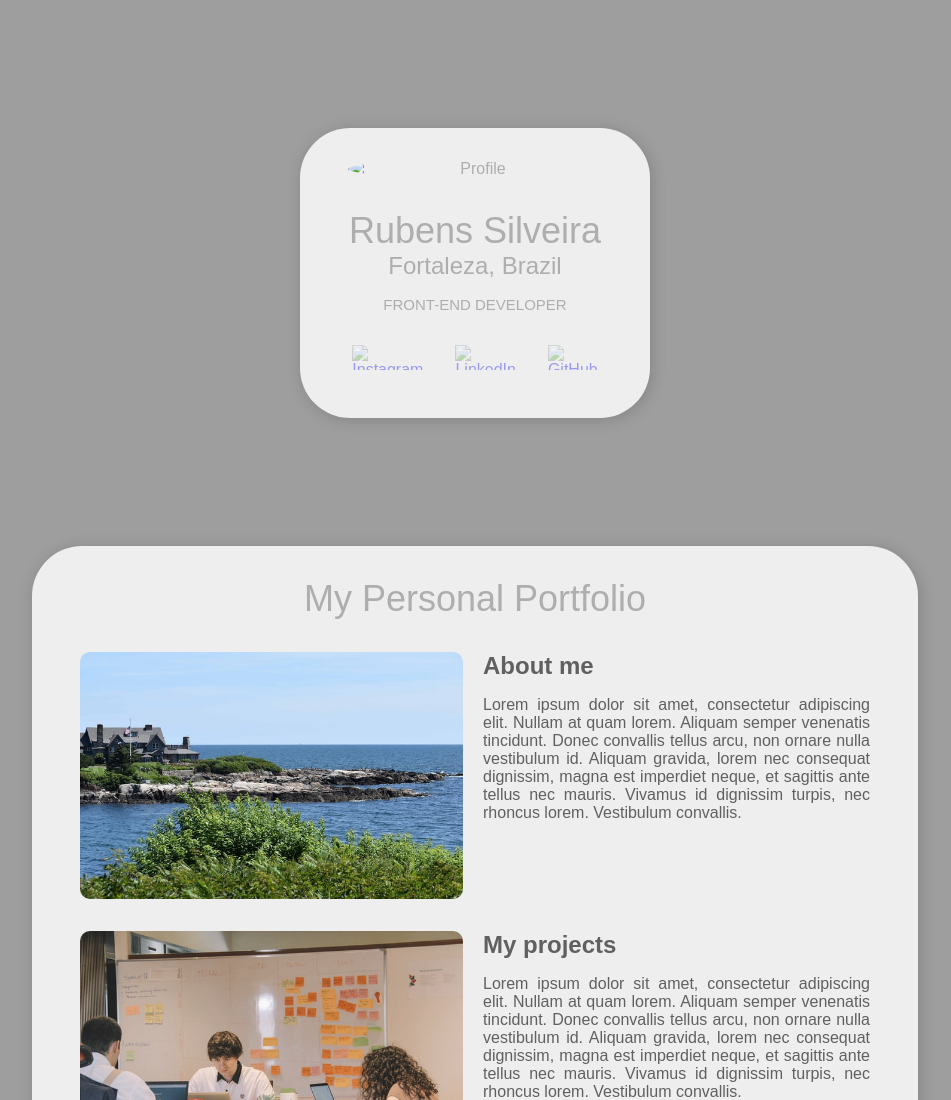
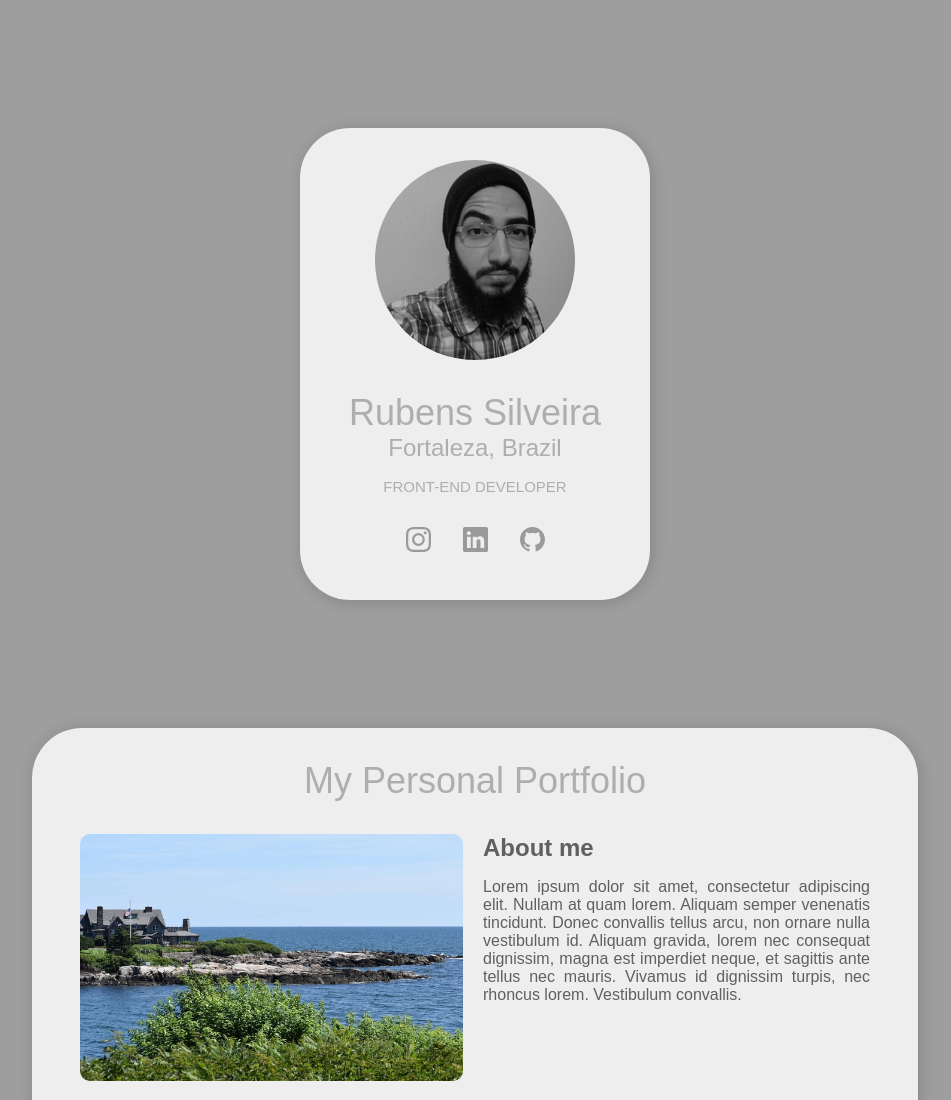
Before and after one commit to rubens-fs/a-personal-portfolio-project, a plain HTML site: page index.html in a window 1280 px wide. Shown: the top 1100 px of the page, without its empty margins (165-1116 px from the left). Drawn offline with Linux system fonts and the light colour scheme; the site is published under a folder, as on GitHub Pages, so addresses that start at the root find nothing; a web font is replaced by a local one.

Commit message:
update image path in index

```diff
--- a/index.html
+++ b/index.html
@@ -15,14 +15,14 @@
 <body>
     <div class="container">
         <div class="profile box">
-            <img class="profile-pic" src="/img/profile.jpg" alt="Profile">
+            <img class="profile-pic" src="./img/profile.jpg" alt="Profile">
             <h1 class="title">Rubens Silveira</h1>
             <span>Fortaleza, Brazil</span>
             <p>FRONT-END DEVELOPER</p>
             <ul class="social">
-                <li><a href="https://www.instagram.com/rubensfs_/" target="_blank"><img src="/img/instagram.svg" alt="Instagram"></a></li>
-                <li><a href="https://www.linkedin.com/in/rubens-fs/" target="_blank"><img src="/img/linkedin.svg" alt="LinkedIn"></a></li>
-                <li><a href="https://github.com/rubens-fs" target="_blank"><img src="/img/github.svg" alt="GitHub"></a></li>
+                <li><a href="https://www.instagram.com/rubensfs_/" target="_blank"><img src="./img/instagram.svg" alt="Instagram"></a></li>
+                <li><a href="https://www.linkedin.com/in/rubens-fs/" target="_blank"><img src="./img/linkedin.svg" alt="LinkedIn"></a></li>
+                <li><a href="https://github.com/rubens-fs" target="_blank"><img src="./img/github.svg" alt="GitHub"></a></li>
             </ul>
         </div>
         <div class="portfolio box">
```
